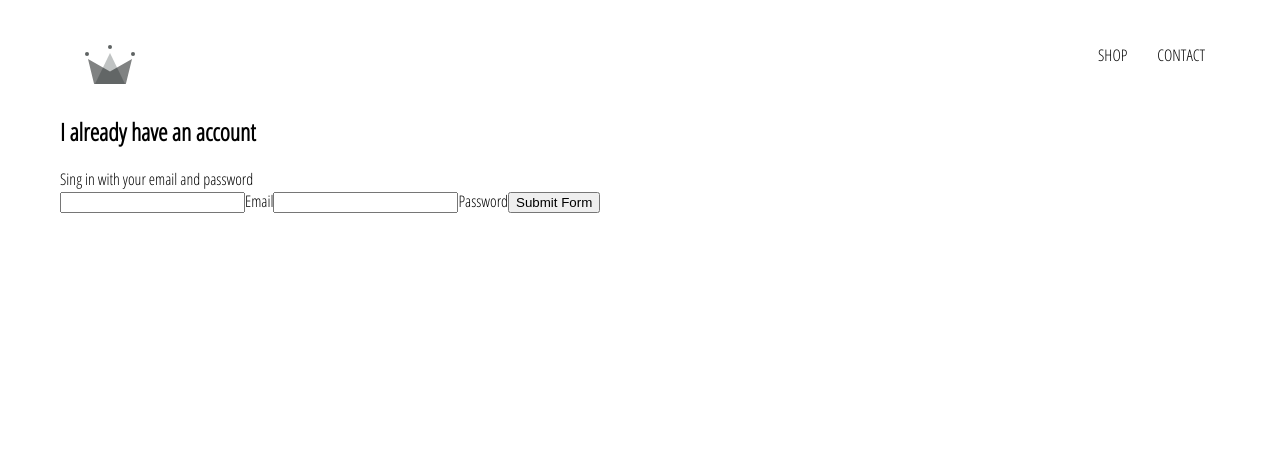
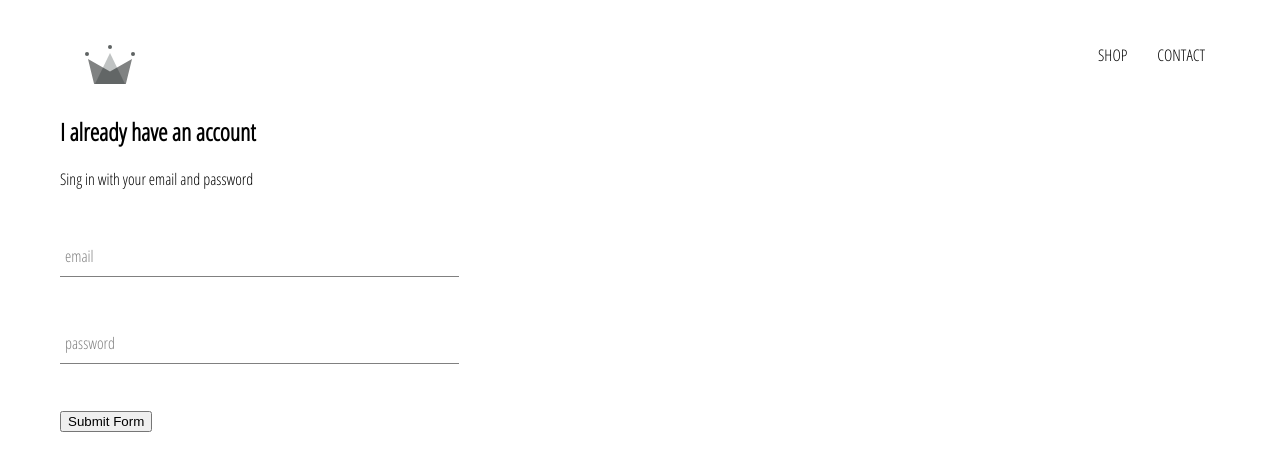
Before and after one commit to simonsGoneCoding/clothing-shop-app, a React (Create React App) app: page /signin in a window 1280 px wide. Shown: the top 470 px of the page. Built offline with nearby package versions, Linux system fonts and the light colour scheme.

Commit message:
updating app with form-input component with some functionality

```diff
--- /dev/null
+++ b/src/components/form-input/form-input.component.jsx
@@ -0,0 +1,20 @@
+import React from "react";
+
+import "./form-input.component.styles.scss";
+
+const FormInput = ({ handleChange, label, ...otherProps }) => (
+  <div className="group">
+    <input className="form-input" onChange={handleChange} {...otherProps} />
+    {label ? (
+      <label
+        className={`${
+          otherProps.value.length ? "shrink" : ""
+        } form-input-label`}
+      >
+        {label}
+      </label>
+    ) : null}
+  </div>
+);
+
+export default FormInput;
--- /dev/null
+++ b/src/components/form-input/form-input.component.styles.scss
@@ -0,0 +1,54 @@
+$sub-color: grey;
+$main-color: black;
+
+@mixin shrinkLabel {
+  top: -14px;
+  font-size: 12px;
+  color: $main-color;
+}
+
+.group {
+  position: relative;
+  margin: 45px 0;
+
+  .form-input {
+    background: none;
+    background-color: white;
+    color: $sub-color;
+    font-size: 18px;
+    padding: 10px 10px 10px 5px;
+    display: block;
+    width: 100%;
+    border: none;
+    border-radius: 0;
+    border-bottom: 1px solid $sub-color;
+    margin: 25px 0;
+
+    &:focus {
+      outline: none;
+    }
+
+    &:focus ~ .form-input-label {
+      @include shrinkLabel();
+    }
+  }
+
+  input[type="password"] {
+    letter-spacing: 0.3em;
+  }
+
+  .form-input-label {
+    color: $sub-color;
+    font-size: 16px;
+    font-weight: normal;
+    position: absolute;
+    pointer-events: none;
+    left: 5px;
+    top: 10px;
+    transition: 300ms ease all;
+
+    &.shrink {
+      @include shrinkLabel();
+    }
+  }
+}
--- a/src/components/sign-in/sign-in.component.jsx
+++ b/src/components/sign-in/sign-in.component.jsx
@@ -1,4 +1,6 @@
 import React, { Component } from "react";
+
+import FormInput from "../form-input/form-input.component";
 
 import "./sign-in.styles.scss";
 
@@ -19,10 +21,10 @@
     });
   };
 
-  handleInputChange = e => {
+  handleChange = e => {
     const { name, value } = e.target;
     this.setState({
-      [name]: value
+      [name]: value //dynamicaly set name to either password or email (refers to state)
     });
   };
 
@@ -33,22 +35,22 @@
         <span>Sing in with your email and password</span>
 
         <form onSubmit={this.handleSubmit}>
-          <input
+          <FormInput
             type="email"
             name="email"
             value={this.state.email}
             required
-            onChange={this.handleInputChange}
+            handleChange={this.handleChange}
+            label="email"
           />
-          <label>Email</label>
-          <input
+          <FormInput
             type="password"
             name="password"
             value={this.state.password}
             required
-            onChange={this.handleInputChange}
+            handleChange={this.handleChange}
+            label="password"
           />
-          <label>Password</label>
           <input type="submit" value="Submit Form" />
         </form>
       </div>
--- a/src/components/sign-in/sign-in.styles.scss
+++ b/src/components/sign-in/sign-in.styles.scss
@@ -0,0 +1,3 @@
+.sing-in {
+  max-width: 30vw;
+}
--- a/src/pages/sign-in-and-sign-up/sign-in-and-sign-up.component.jsx
+++ b/src/pages/sign-in-and-sign-up/sign-in-and-sign-up.component.jsx
@@ -3,12 +3,10 @@
 import SignIn from "../../components/sign-in/sign-in.component";
 import "./sign-in-and-sign-up.styles.scss";
 
-const SignInAndSingUpPage = () => {
-  return (
-    <div className="sign-in-and-sign-up">
-      <SignIn />
-    </div>
-  );
-};
+const SignInAndSingUpPage = () => (
+  <div className="sign-in-and-sign-up">
+    <SignIn />
+  </div>
+);
 
 export default SignInAndSingUpPage;
```
